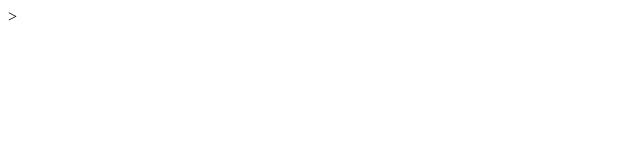
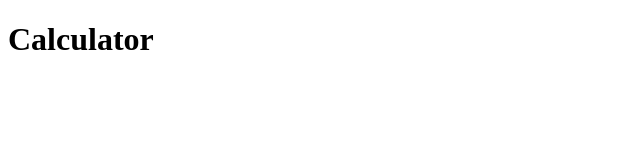
Before and after one commit to invaderace/calculator, a plain HTML site: page index.html in a window 1280 px wide. Shown: the whole page, without its empty margins (0-640 px from the left). Drawn offline with Linux system fonts and the light colour scheme.

```diff
--- a/index.html
+++ b/index.html
@@ -6,6 +6,9 @@
   <link href="styles/styles.css" rel="stylesheet" type="text/css" />
 </head>
 <body>
-	<script src="scripts/scripts.js" type="text/javascript"></script>>
+  <h1>Calculator</h1>
+  <div id="calc-container">
+  </div>
+	<script src="scripts/scripts.js" type="text/javascript"></script>
 </body>
 </html>
```
